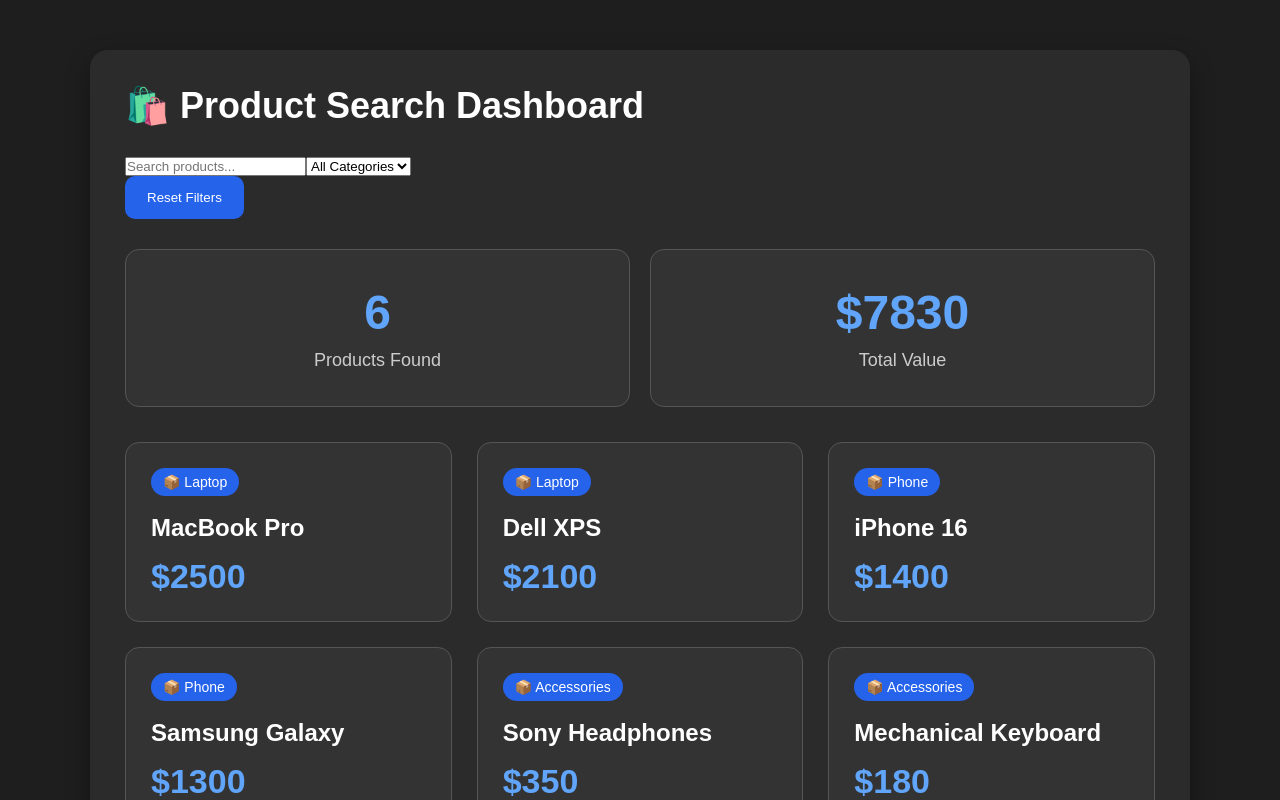
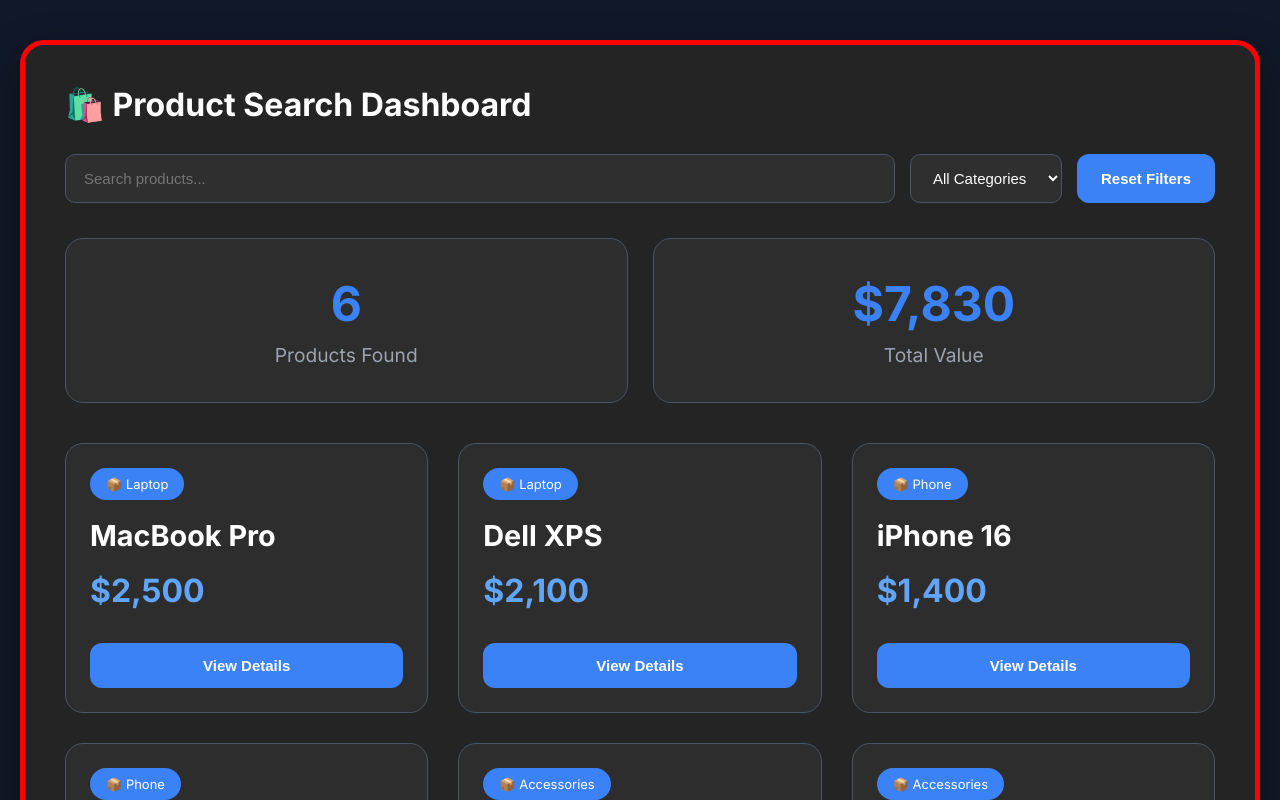
Before and after one commit to JohnkayFundz/react-learning, a React (Vite) app: page / in a window 1280 px wide. Shown: the top 800 px of the page. Built offline with nearby package versions, Linux system fonts and the light colour scheme.

Commit message:
Complete Product Search Dashboard

```diff
--- a/src/components/ProductCard.jsx
+++ b/src/components/ProductCard.jsx
@@ -1,13 +1,17 @@
 function ProductCard({ product }) {
   return (
     <div className="product-card">
-      <div className="product-category">
+      <span className="category">
         📦 {product.category}
-      </div>
+      </span>
 
       <h3>{product.name}</h3>
 
-      <h2>${product.price}</h2>
+      <div className="price">
+        ${product.price.toLocaleString()}
+      </div>
+
+      <button>View Details</button>
     </div>
   );
 }
--- a/src/components/ProductFilter.jsx
+++ b/src/components/ProductFilter.jsx
@@ -3,9 +3,10 @@
   setSearch,
   category,
   setCategory,
+  onReset,
 }) {
   return (
-    <div className="filter-container">
+    <div className="filters">
       <input
         type="text"
         placeholder="Search products..."
@@ -17,11 +18,15 @@
         value={category}
         onChange={(e) => setCategory(e.target.value)}
       >
-        <option value="All">All Categories</option>
+        <option value="">All Categories</option>
         <option value="Laptop">Laptop</option>
         <option value="Phone">Phone</option>
         <option value="Accessories">Accessories</option>
       </select>
+
+      <button onClick={onReset}>
+        Reset Filters
+      </button>
     </div>
   );
 }
--- a/src/index.css
+++ b/src/index.css
@@ -1,7 +1,28 @@
+/* ==========================
+   Google Font
+========================== */
+@import url("https://fonts.googleapis.com/css2?family=Inter:wght@400;500;600;700&display=swap");
+
+/* ==========================
+   CSS Variables
+========================== */
+:root {
+  --bg: #111827;
+  --surface: #1f2937;
+  --surface-light: #374151;
+  --primary: #3b82f6;
+  --primary-hover: #2563eb;
+  --text: #f9fafb;
+  --text-muted: #9ca3af;
+  --border: #4b5563;
+  --success: #10b981;
+  --shadow: 0 15px 40px rgba(0, 0, 0, 0.35);
+  --radius: 18px;
+}
+
 /* ==========================
    Reset
 ========================== */
-
 * {
   margin: 0;
   padding: 0;
@@ -11,180 +32,272 @@
 /* ==========================
    Body
 ========================== */
-
 body {
-  font-family: Arial, Helvetica, sans-serif;
-  background: #1e1e1e;
-  color: #fff;
+  font-family: "Inter", sans-serif;
+  background: linear-gradient(135deg, #111827, #1f2937);
+  color: var(--text);
+  min-height: 100vh;
+  padding: 40px 20px;
 }
 
 /* ==========================
-   Container
+   Main Container
 ========================== */
-
 .container {
-  max-width: 1100px;
-  margin: 50px auto;
-  background: #2b2b2b;
-  padding: 35px;
-  border-radius: 18px;
-  box-shadow: 0 10px 25px rgba(0,0,0,.35);
+  max-width: 1280px;
+  margin: auto;
+  background: #242424;
+  border-radius: 24px;
+  padding: 40px;
+  box-shadow: var(--shadow);
 }
 
+/* ==========================
+   Heading
+========================== */
 h1 {
+  font-size: 2rem;
   margin-bottom: 30px;
-  font-size: 36px;
+  font-weight: 700;
 }
 
 /* ==========================
    Filters
 ========================== */
-
-.filter-bar {
+.filters {
   display: flex;
+  flex-wrap: wrap;
   gap: 15px;
-  flex-wrap: wrap;
-  margin-bottom: 20px;
+  margin-bottom: 35px;
 }
 
-.filter-bar input,
-.filter-bar select {
-  flex: 1;
-  min-width: 220px;
-  padding: 14px;
-  font-size: 16px;
-  background: #3a3a3a;
+.filters input,
+.filters select {
+  padding: 14px 18px;
+  border: 1px solid var(--border);
+  border-radius: 10px;
+  background: #2f2f2f;
   color: white;
-  border: 1px solid #555;
-  border-radius: 10px;
+  font-size: 15px;
+  outline: none;
+  transition: 0.3s;
 }
 
-.filter-bar input:focus,
-.filter-bar select:focus {
-  outline: none;
-  border-color: #3b82f6;
+.filters input {
+  flex: 1;
+  min-width: 240px;
+}
+
+.filters input:focus,
+.filters select:focus {
+  border-color: var(--primary);
 }
 
 /* ==========================
-   Buttons
+   Button
 ========================== */
-
 button {
-  background: #2563eb;
+  border: none;
+  border-radius: 12px;
+  background: var(--primary);
   color: white;
-  border: none;
-  padding: 14px 22px;
-  border-radius: 10px;
+  padding: 14px 24px;
   cursor: pointer;
-  transition: .25s;
+  font-size: 15px;
+  font-weight: 600;
+  transition: 0.3s;
 }
 
 button:hover {
-  background: #1d4ed8;
-}
-
-.reset-btn {
-  margin-bottom: 30px;
+  background: var(--primary-hover);
+  transform: translateY(-2px);
 }
 
 /* ==========================
    Statistics
 ========================== */
-
 .stats {
   display: grid;
-  grid-template-columns: repeat(2,1fr);
-  gap: 20px;
-  margin-bottom: 35px;
+  grid-template-columns: repeat(auto-fit, minmax(260px, 1fr));
+  gap: 25px;
+  margin-bottom: 40px;
 }
 
 .stat-card {
-  background: #333;
-  border: 1px solid #555;
-  border-radius: 14px;
+  background: #2d2d2d;
+  border: 1px solid var(--border);
+  border-radius: var(--radius);
   padding: 35px;
   text-align: center;
+  transition: 0.3s;
+}
+
+.stat-card:hover {
+  transform: translateY(-6px);
 }
 
 .stat-card h2 {
-  font-size: 48px;
-  color: #60a5fa;
-  margin-bottom: 10px;
+  color: var(--primary);
+  font-size: 3rem;
 }
 
 .stat-card p {
-  color: #ccc;
-  font-size: 18px;
+  color: var(--text-muted);
+  font-size: 1.2rem;
+  margin-top: 10px;
 }
 
 /* ==========================
-   Products
+   Products Grid
 ========================== */
-
 .products-grid {
   display: grid;
-  grid-template-columns: repeat(auto-fit,minmax(260px,1fr));
-  gap: 25px;
+  grid-template-columns: repeat(auto-fill, minmax(280px, 1fr));
+  gap: 30px;
 }
 
+/* ==========================
+   Product Card
+========================== */
 .product-card {
-  background: #333;
-  border: 1px solid #555;
-  border-radius: 14px;
-  padding: 25px;
-  transition: .25s;
+  background: #2d2d2d;
+  border: 1px solid var(--border);
+  border-radius: var(--radius);
+  padding: 24px;
+  transition: all 0.3s ease;
 }
 
 .product-card:hover {
-  transform: translateY(-5px);
-  border-color: #2563eb;
+  transform: translateY(-8px);
+  box-shadow: 0 12px 25px rgba(0,0,0,.4);
 }
 
-.product-category {
+/* ==========================
+   Product Image
+========================== */
+.product-card img {
+  width: 100%;
+  height: 180px;
+  object-fit: contain;
+  margin-bottom: 20px;
+}
+
+/* ==========================
+   Category Badge
+========================== */
+.category {
   display: inline-block;
-  background: #2563eb;
+  padding: 8px 16px;
+  border-radius: 50px;
+  background: var(--primary);
   color: white;
-  padding: 6px 12px;
-  border-radius: 30px;
-  font-size: 14px;
+  font-size: 13px;
   margin-bottom: 18px;
 }
 
+/* ==========================
+   Product Title
+========================== */
 .product-card h3 {
-  font-size: 24px;
+  font-size: 1.8rem;
   margin-bottom: 15px;
 }
 
-.product-card h2 {
+/* ==========================
+   Description
+========================== */
+.product-card p {
+  color: var(--text-muted);
+  line-height: 1.6;
+}
+
+/* ==========================
+   Price
+========================== */
+.price {
+  font-size: 2rem;
   color: #60a5fa;
-  font-size: 34px;
+  font-weight: bold;
+  margin: 18px 0;
+}
+
+/* ==========================
+   Card Button
+========================== */
+.product-card button {
+  width: 100%;
+  margin-top: 15px;
+}
+
+/* ==========================
+   Empty State
+========================== */
+.no-products {
+  text-align: center;
+  font-size: 1.2rem;
+  color: var(--text-muted);
+  padding: 60px;
+}
+
+/* ==========================
+   Footer
+========================== */
+footer {
+  text-align: center;
+  margin-top: 50px;
+  color: var(--text-muted);
+}
+
+/* ==========================
+   Scrollbar
+========================== */
+::-webkit-scrollbar {
+  width: 10px;
+}
+
+::-webkit-scrollbar-thumb {
+  background: var(--primary);
+  border-radius: 20px;
+}
+
+::-webkit-scrollbar-track {
+  background: #222;
 }
 
 /* ==========================
    Responsive
 ========================== */
-
-@media (max-width:768px){
-
-.container{
-    margin:20px;
-    padding:20px;
+@media (max-width: 768px) {
+  .container {
+    padding: 25px;
   }
 
-.filter-bar{
-    flex-direction:column;
+  h1 {
+    font-size: 1.7rem;
   }
 
-.stats{
-    grid-template-columns:1fr;
+  .filters {
+    flex-direction: column;
   }
 
-.products-grid{
-    grid-template-columns:1fr;
+  .filters input,
+  .filters select,
+  button {
+    width: 100%;
   }
 
-button{
-    width:100%;
+  .products-grid {
+    grid-template-columns: 1fr;
   }
 
+  .stat-card h2 {
+    font-size: 2.3rem;
   }
+}body {
+  background: #111827 !important;
+  color: white !important;
+}
+
+.container {
+  border: 5px solid red !important;
+}
--- a/src/pages/Home.jsx
+++ b/src/pages/Home.jsx
@@ -1,38 +1,32 @@
-import { useState, useMemo, useCallback } from "react";
-import { products } from "../data/products";
+import { useState } from "react";
 import ProductCard from "../components/ProductCard";
 import ProductFilter from "../components/ProductFilter";
+import { products } from "../data/products";
 
-export default function Home() {
+function Home() {
   const [search, setSearch] = useState("");
-  const [category, setCategory] = useState("All");
+  const [category, setCategory] = useState("");
 
-  // Memoized filtering
-  const filteredProducts = useMemo(() => {
-    console.log("Filtering products...");
-
-    return products.filter((product) => {
+  const filteredProducts = products.filter((product) => {
     const matchesSearch = product.name
       .toLowerCase()
       .includes(search.toLowerCase());
 
     const matchesCategory =
-        category === "All" || product.category === category;
+      category === "" || product.category === category;
 
     return matchesSearch && matchesCategory;
   });
-  }, [search, category]);
 
-  // Memoized total value
-  const totalValue = useMemo(() => {
-    return filteredProducts.reduce((sum, product) => sum + product.price, 0);
-  }, [filteredProducts]);
+  const totalValue = filteredProducts.reduce(
+    (total, product) => total + product.price,
+    0
+  );
 
-  // Memoized reset button
-  const resetFilters = useCallback(() => {
+  const handleReset = () => {
     setSearch("");
-    setCategory("All");
-  }, []);
+    setCategory("");
+  };
 
   return (
     <div className="container">
@@ -43,11 +37,8 @@
         setSearch={setSearch}
         category={category}
         setCategory={setCategory}
+        onReset={handleReset}
       />
-
-      <button className="reset-btn" onClick={resetFilters}>
-        Reset Filters
-      </button>
 
       <div className="stats">
         <div className="stat-card">
@@ -56,23 +47,28 @@
         </div>
 
         <div className="stat-card">
-          <h2>${totalValue}</h2>
+          <h2>${totalValue.toLocaleString()}</h2>
           <p>Total Value</p>
         </div>
       </div>
 
+      {filteredProducts.length === 0 ? (
+        <div className="no-products">
+          <h2>No products found</h2>
+          <p>Try changing your search or category filter.</p>
+        </div>
+      ) : (
         <div className="products-grid">
-        {filteredProducts.length === 0 ? (
-          <p>No products found.</p>
-        ) : (
-          filteredProducts.map((product) => (
+          {filteredProducts.map((product) => (
             <ProductCard
               key={product.id}
               product={product}
             />
-          ))
+          ))}
+        </div>
       )}
-      </div>
     </div>
   );
 }
+
+export default Home;
```
Lines whose indentation alone changed are shown as unchanged.
